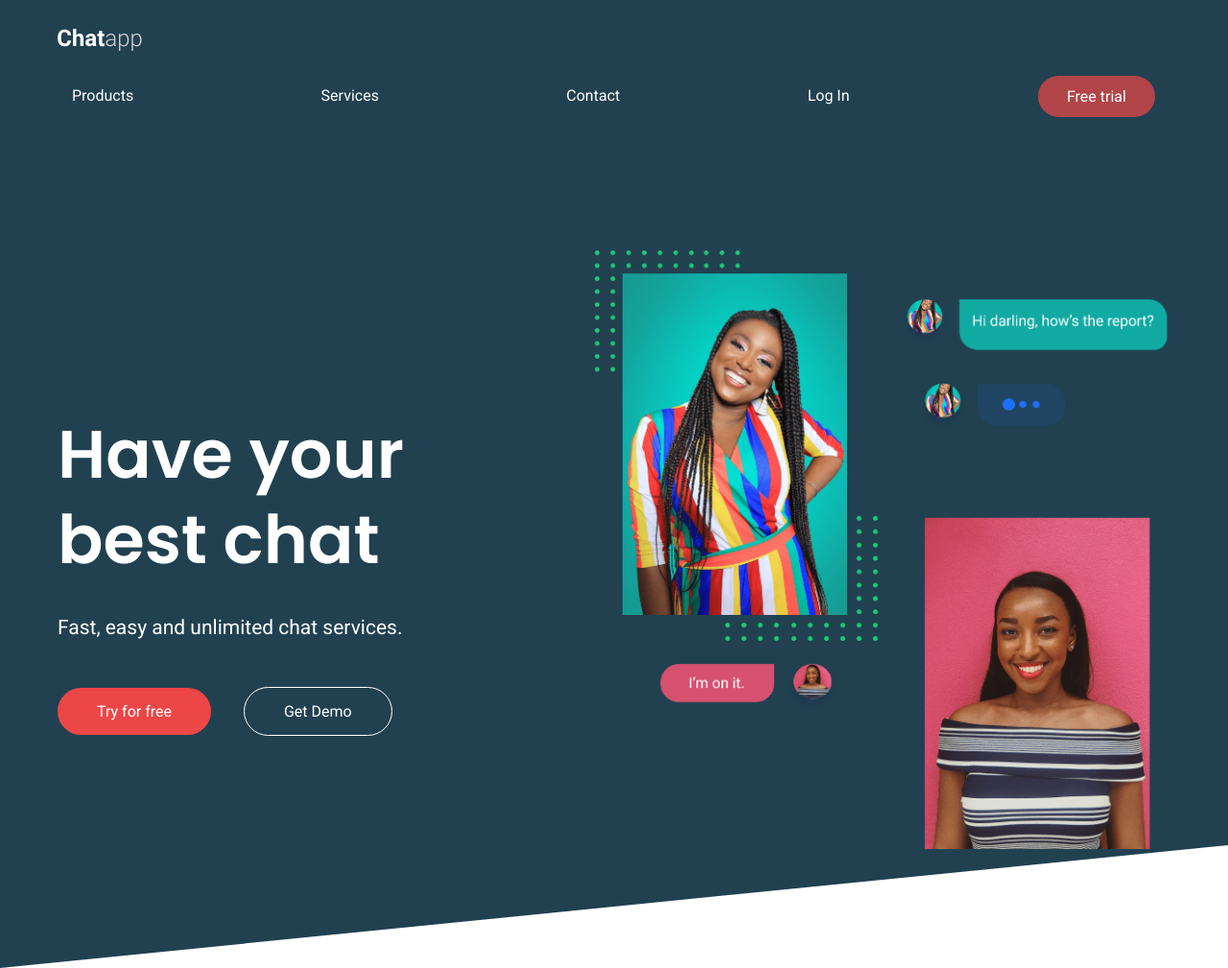
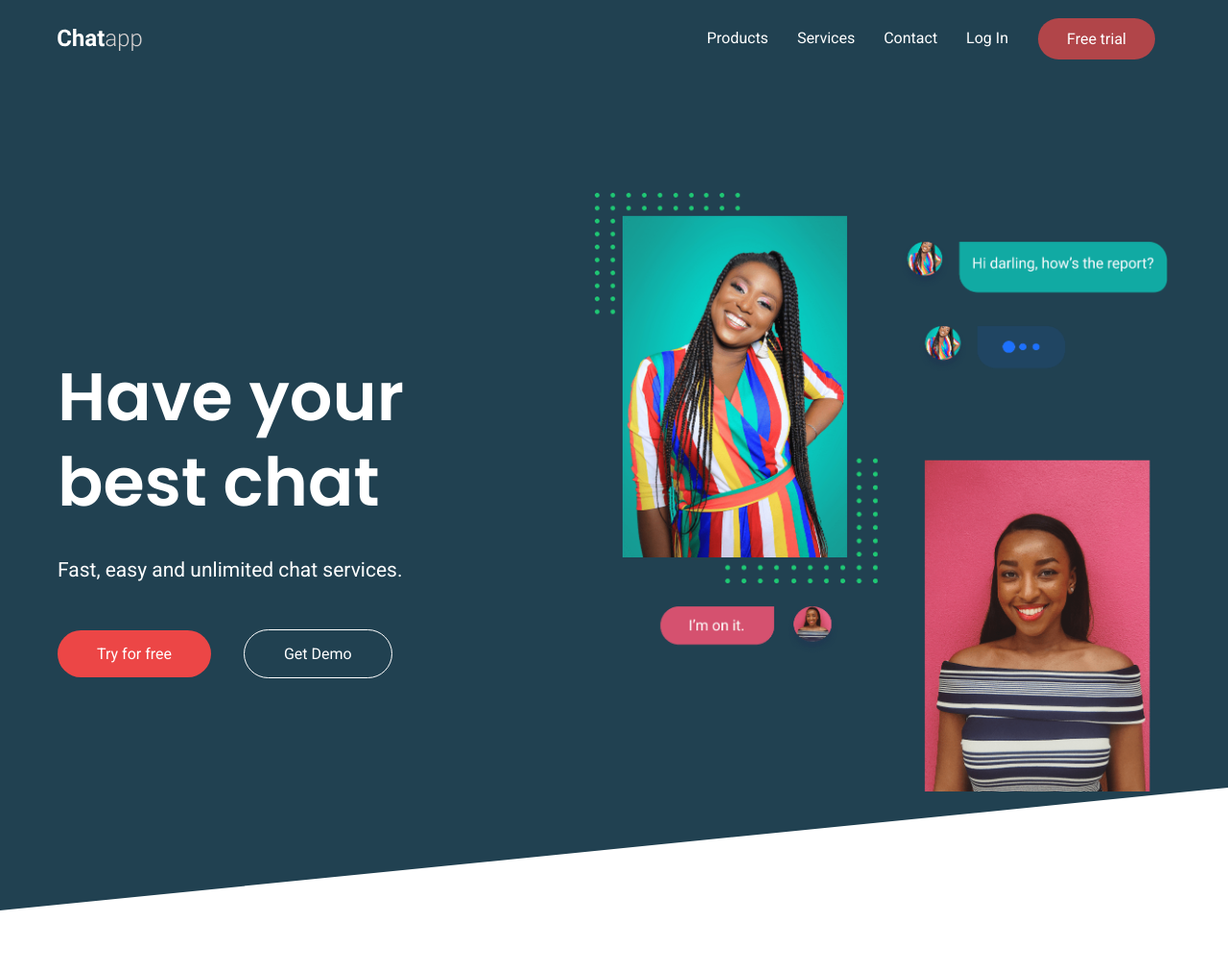
Before and after one commit to Dirtsam1/Chatapp-ds, a plain HTML site: page index.html in a window 1280 px wide. Shown: the top 1009 px of the page at 96% size. Drawn offline with Linux system fonts and the light colour scheme.

Commit message:
update navbar container

```diff
--- a/style.css
+++ b/style.css
@@ -62,6 +62,10 @@ a {
   padding: 0 60px;
   background-color: #214151;
   position: relative;
+}
+.navbar .container {
+  display: flex;
+  justify-content: space-between;
 }
 
 /* unorder list class */
```
